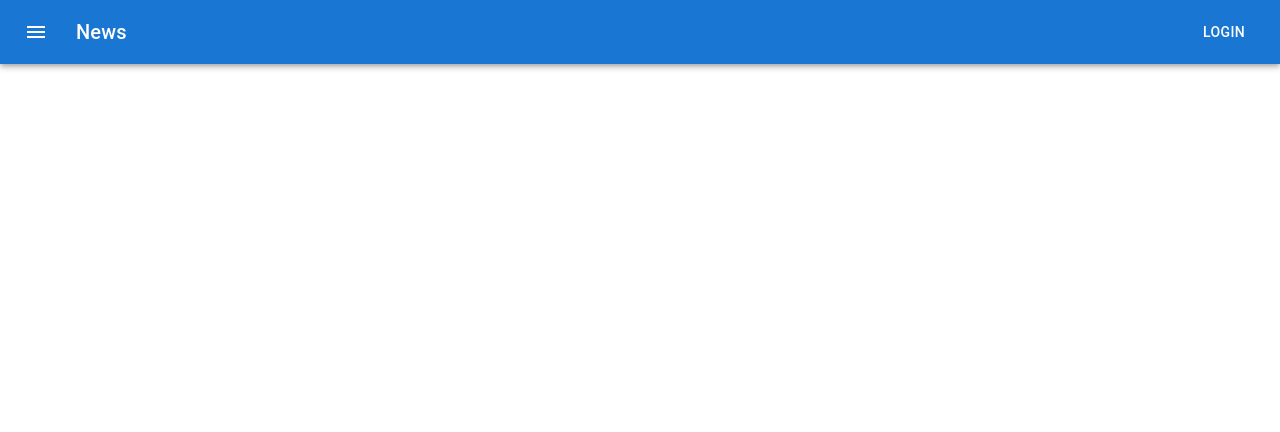
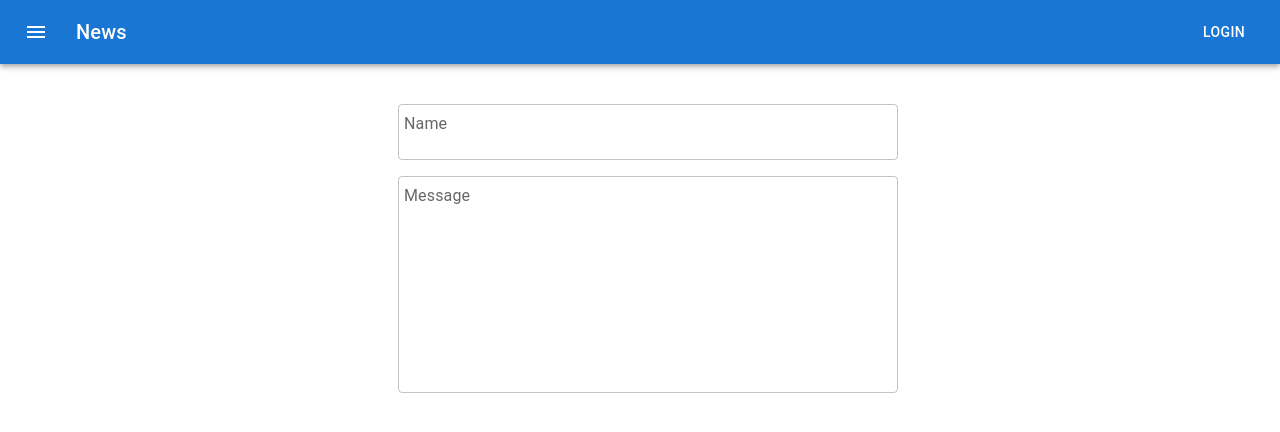
Before and after one commit to Renatatims/aws-news, a React (Create React App) app in the folder client/: page / in a window 1280 px wide. Shown: the top 432 px of the page. Built offline with nearby package versions, Linux system fonts and the light colour scheme.

Commit message:
Added a new component - news form and linked to the home page

```diff
--- /dev/null
+++ b/client/src/components/NewsForm/index.js
@@ -0,0 +1,34 @@
+import * as React from "react";
+import Box from "@mui/material/Box";
+import TextField from "@mui/material/TextField";
+
+export default function FullWidthTextField() {
+  return (
+    <Box
+      sx={{
+        width: 500,
+        maxWidth: "100%",
+        p: 4,
+      }}
+    >
+      <TextField
+        fullWidth
+        label="Name"
+        id="fullWidth"
+        sx={{
+          p: 1,
+        }}
+      />
+      <TextField
+        fullWidth
+        label="Message"
+        id="fullWidth"
+        sx={{
+          p: 1,
+        }}
+        multiline
+        rows={8}
+      />
+    </Box>
+  );
+}
--- a/client/src/pages/Home.js
+++ b/client/src/pages/Home.js
@@ -1,14 +1,16 @@
-import * as React from 'react';
-import AppBar from '@mui/material/AppBar';
-import Box from '@mui/material/Box';
-import Toolbar from '@mui/material/Toolbar';
-import Typography from '@mui/material/Typography';
-import Button from '@mui/material/Button';
-import IconButton from '@mui/material/IconButton';
-import MenuIcon from '@mui/icons-material/Menu';
+import * as React from "react";
+import AppBar from "@mui/material/AppBar";
+import Box from "@mui/material/Box";
+import Toolbar from "@mui/material/Toolbar";
+import Typography from "@mui/material/Typography";
+import Button from "@mui/material/Button";
+import IconButton from "@mui/material/IconButton";
+import MenuIcon from "@mui/icons-material/Menu";
+import NewsForm from "../components/NewsForm";
 
 export default function ButtonAppBar() {
   return (
+    <main>
       <Box sx={{ flexGrow: 1 }}>
         <AppBar position="static">
           <Toolbar>
@@ -28,5 +30,9 @@ export default function ButtonAppBar() {
           </Toolbar>
         </AppBar>
       </Box>
+      <div align="center">
+        <NewsForm />
+      </div>
+    </main>
   );
 }
```
Lines whose indentation alone changed are shown as unchanged.
